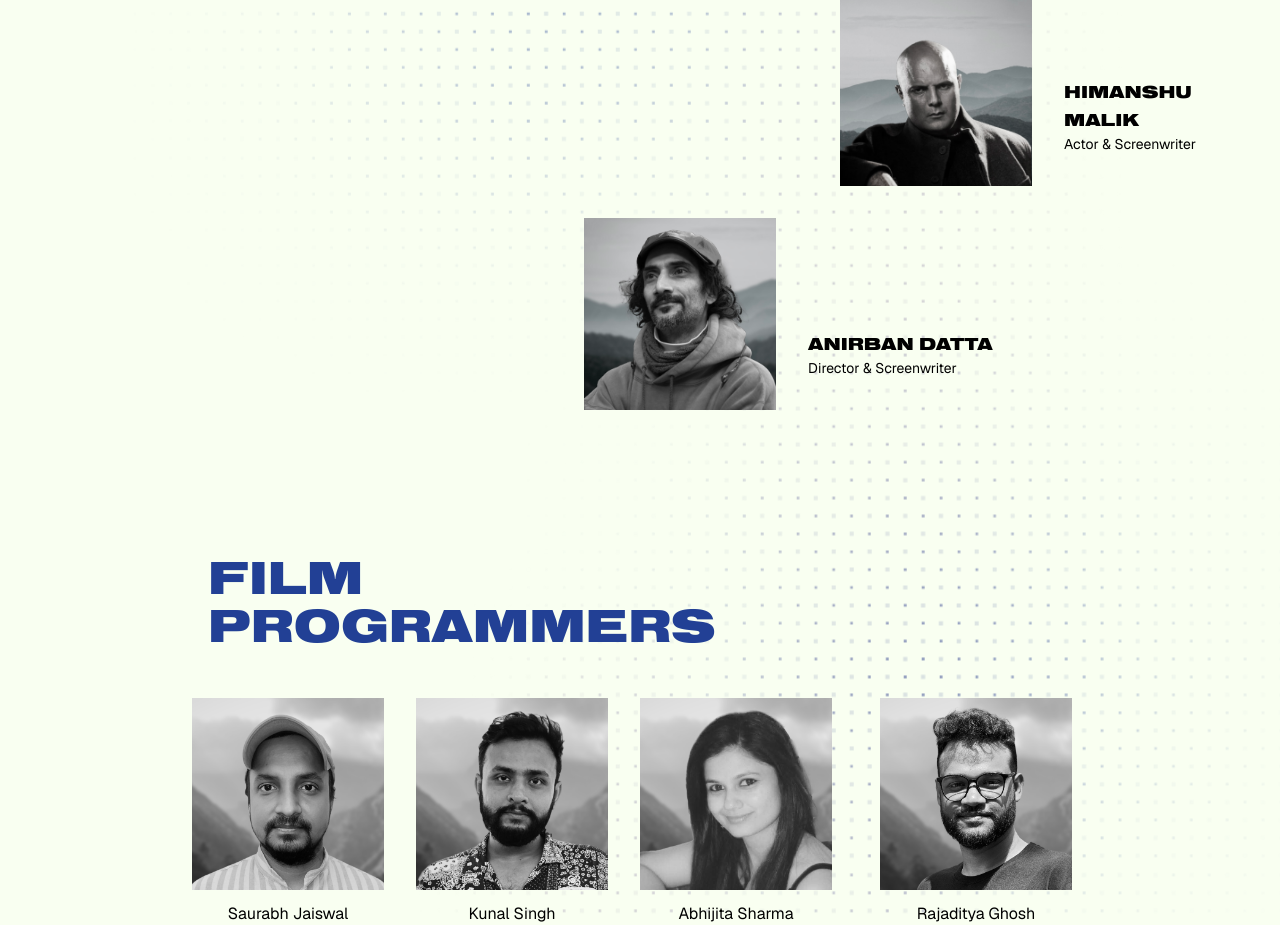
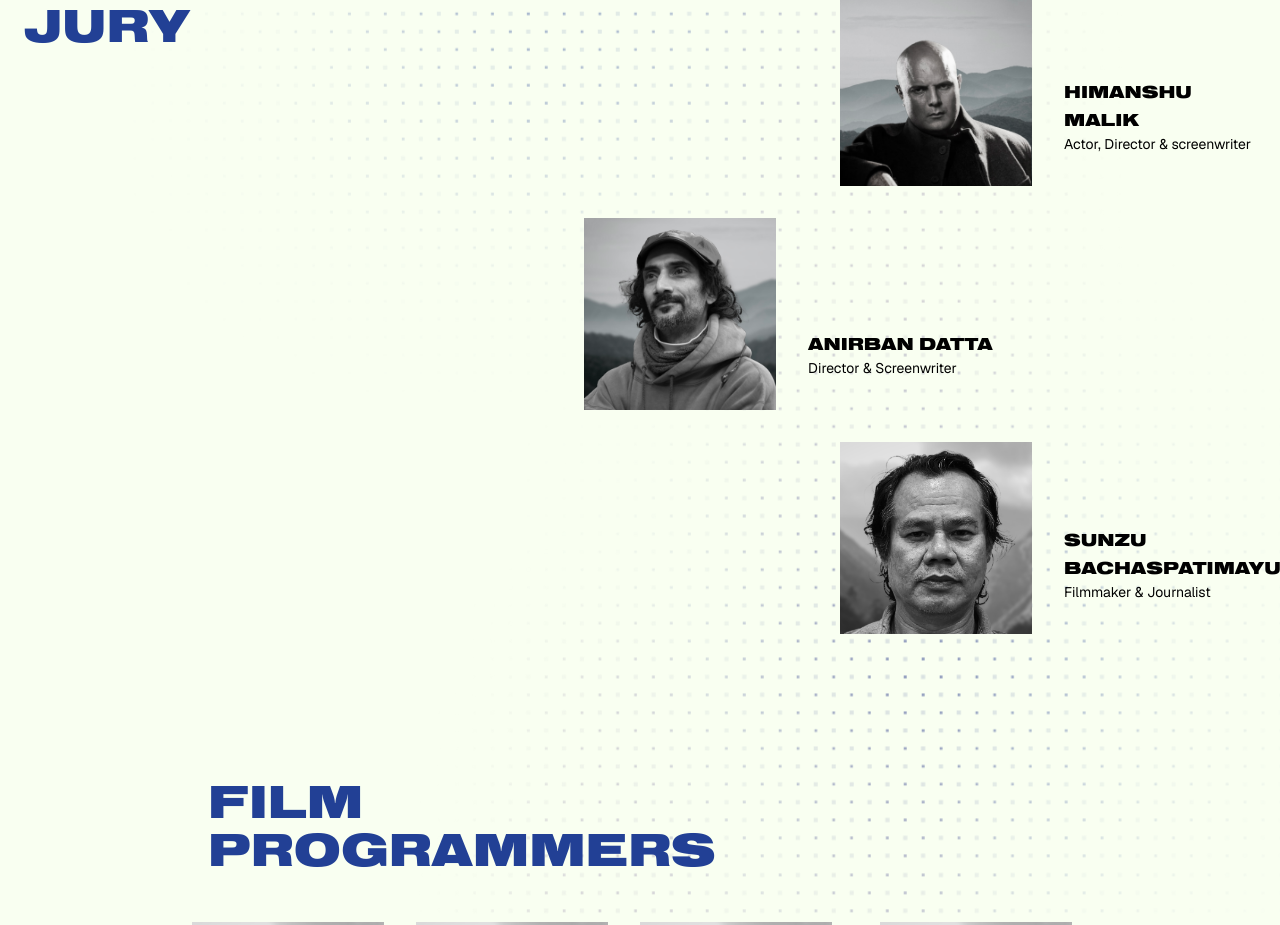
Before and after one commit to mukeshkr2024/dhruma, a React (Vite) app: page / in a window 1280 px wide. Shown: the part 4242-5167 px from the top of the page. Built offline with nearby package versions, Linux system fonts and the light colour scheme.

Commit message:
feat: add Sunzu Bachaspatimayum to juries list with updated designation

```diff
--- a/src/features/index/components/Home.tsx
+++ b/src/features/index/components/Home.tsx
@@ -116,13 +116,17 @@ const juries = [
     },
     {
         name: "Himanshu Malik",
-        designation: "Actor & Screenwriter",
+        designation: "Actor, Director & screenwriter",
         imgSrc: "Himanshu_Malik.jpg"
     },
     {
         name: "Anirban Datta",
         designation: "Director & Screenwriter",
         imgSrc: "Anirban_Datta.jpg"
+    }, {
+        imgSrc: "Sunzu_Bachaspatimayum.png",
+        name: "Sunzu Bachaspatimayum",
+        designation: "Filmmaker & Journalist",
     }
 ];
 
```
Also changed, not shown: public/juries/Sunzu_Bachaspatimayum.png (added).
